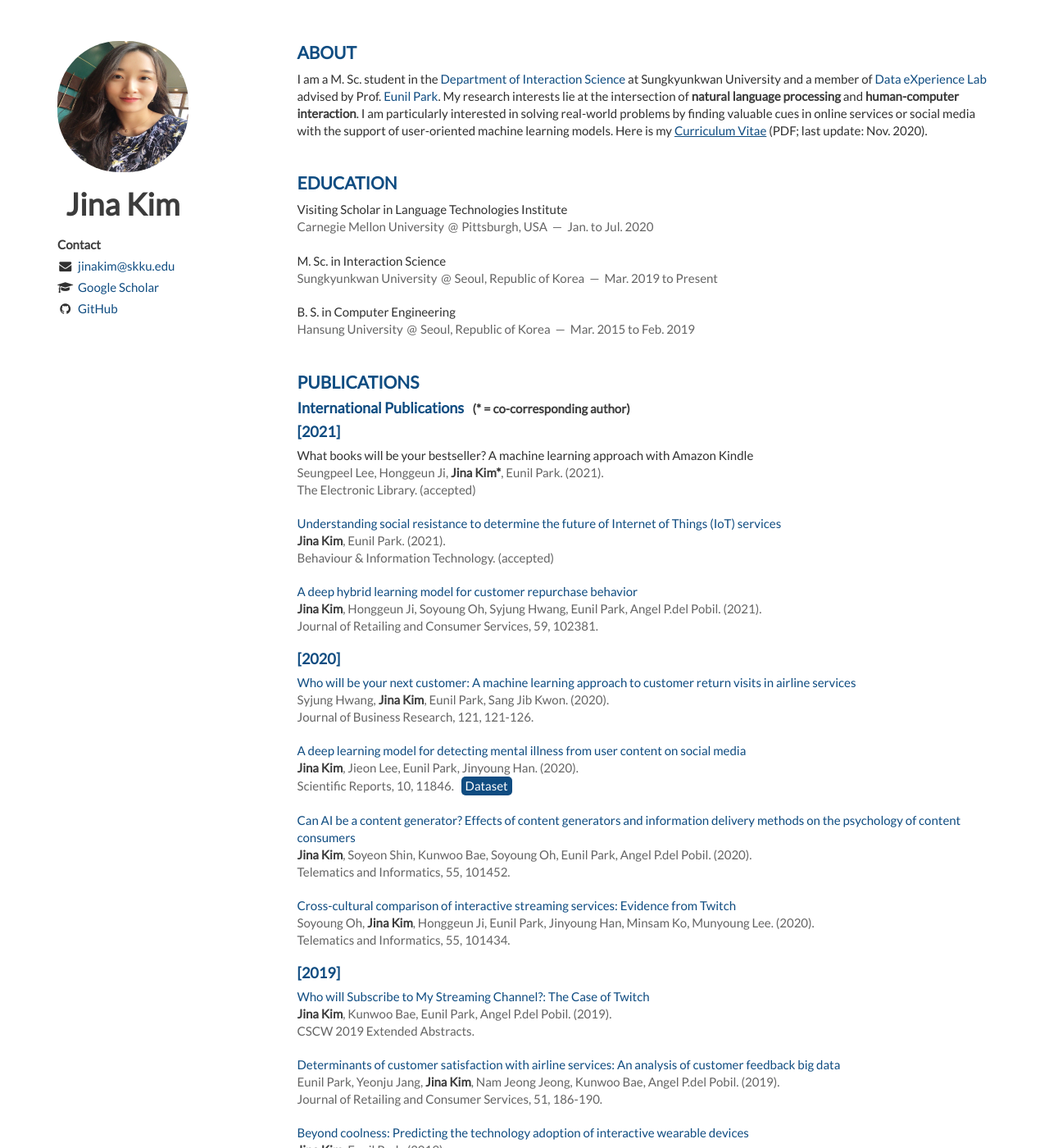
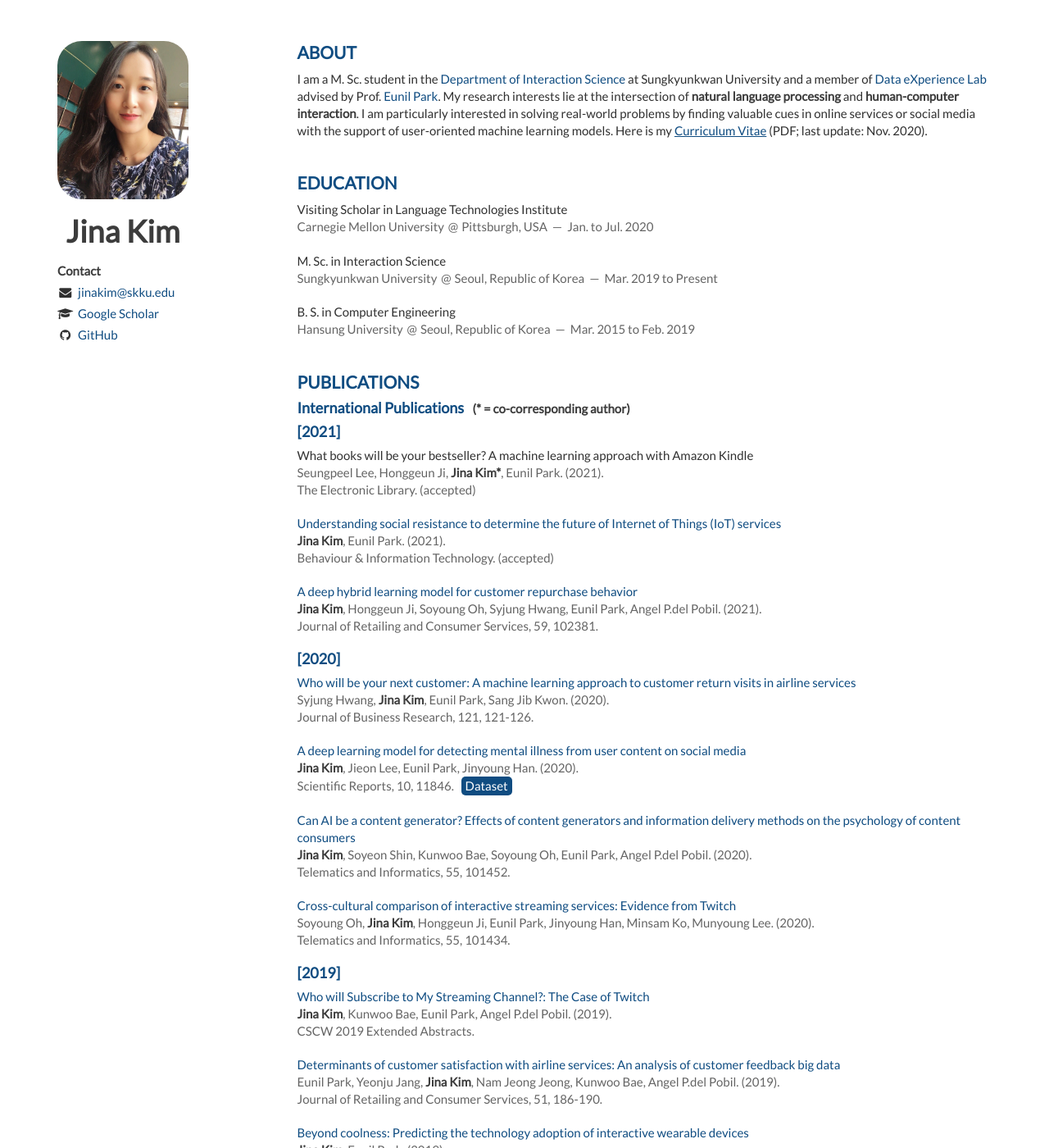
Before and after one commit to Jina-Kim/Jina-Kim.github.io, a Jekyll site: the page built from index.html, in a window 1280 px wide and 1400 px high. Shown: the whole window at 82% size. Built offline with Jekyll 4.4.1, drawn with Linux system fonts in a browser that asks for light colours; nearby versions of some CDN libraries; the list of posts is cut into pages by our own code.

Commit message:
Update main.css

```diff
--- a/static/css/main.css
+++ b/static/css/main.css
@@ -161,10 +161,10 @@ i {
 /* images */
 .me {
     width: 160px;
-    height: 160px;
-    border-radius: 75px;
-    -webkit-border-radius: 75px;
-    -moz-border-radius: 75px;
+    height: auto;
+    border-radius: 30px;
+    -webkit-border-radius: 30px;
+    -moz-border-radius: 30px;
     display: block;
     margin-bottom: 20px;
     margin-left: auto;
```
Also changed, not shown: static/img/profile.jpg.
